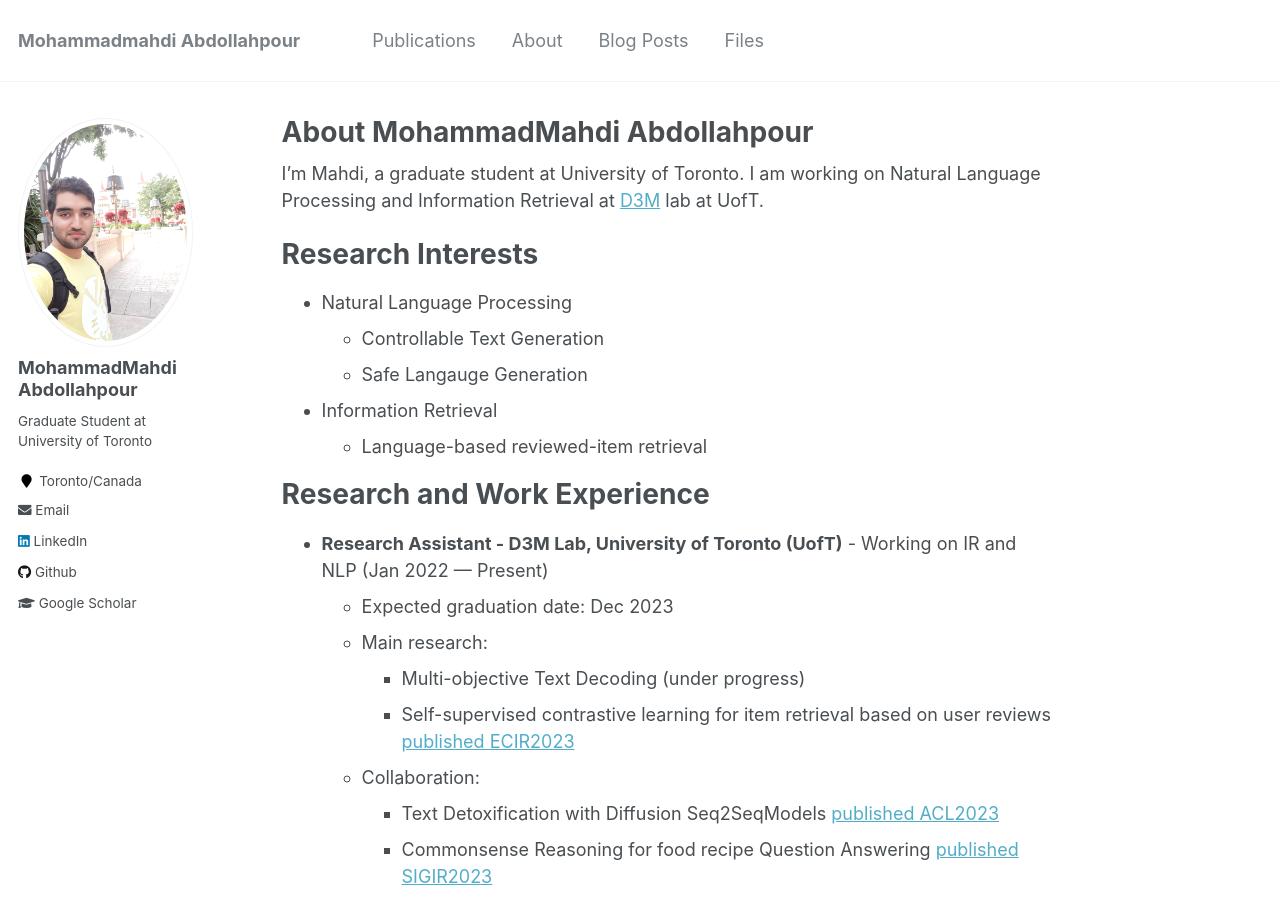
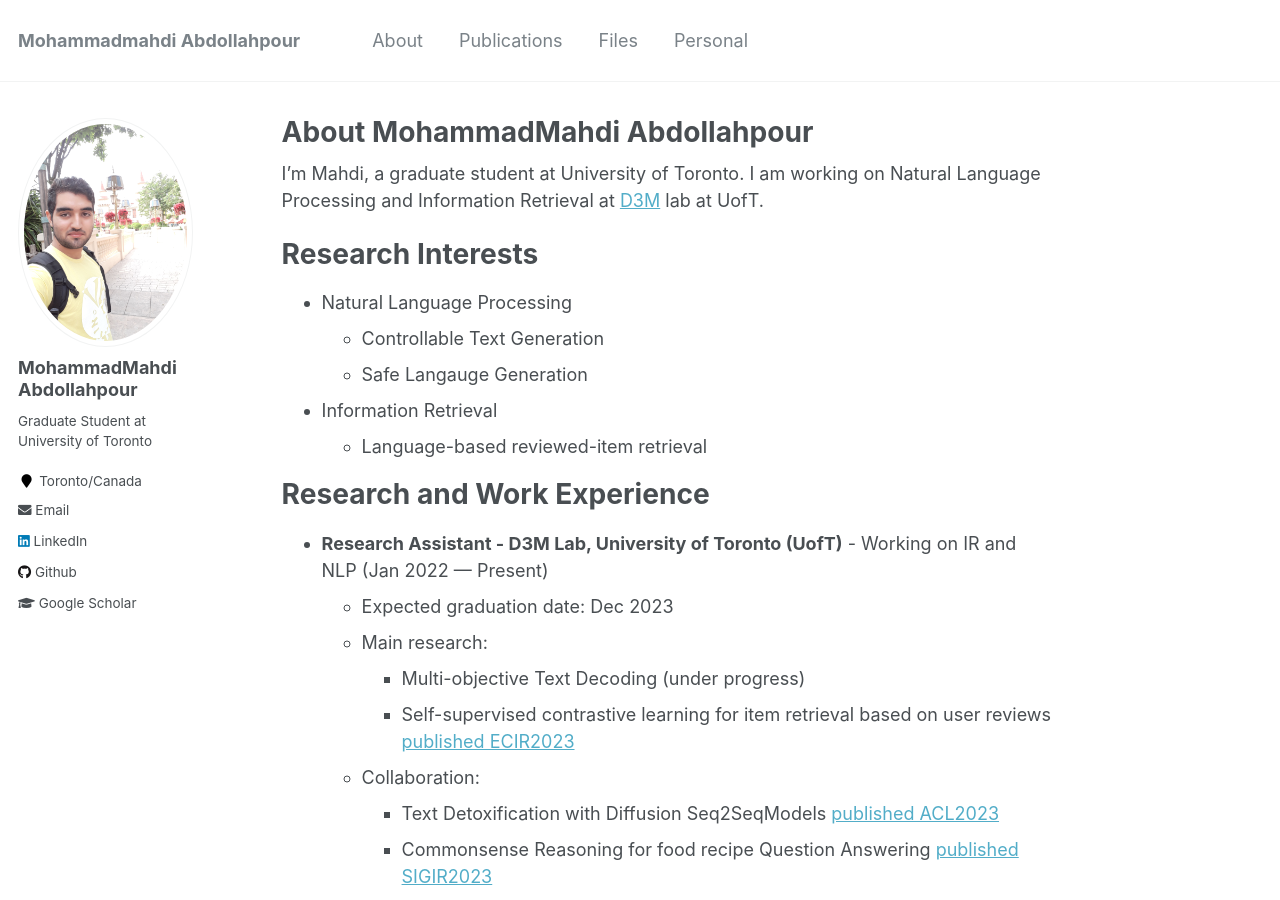
Before and after one commit to mahdiabdollahpour/mahdiabdollahpour.github.io, a Jekyll site: the page built from _pages/about.md, in a window 1280 px wide and 900 px high. Built offline with Jekyll 4.4.1, drawn with Linux system fonts in a browser that asks for light colours.

Commit message:
Update navigation.yml

```diff
--- a/_data/navigation.yml
+++ b/_data/navigation.yml
@@ -1,5 +1,8 @@
 # main links links
 main:
+  - title: "About"
+    url:
+
   - title: "Publications"
     url: /publications/
 
@@ -9,14 +12,13 @@ main:
 #   - title: "Teaching"
 #     url: /teaching/
 
-  - title: "About"
-    url:
+
 
   # - title: "Portfolio"
   #   url: /portfolio/
 
-  - title: "Blog Posts"
-    url: /year-archive/
+  # - title: "Blog Posts"
+  #   url: /year-archive/
 
   # - title: "CV"
   #   url: /cv/
@@ -27,5 +29,8 @@ main:
   - title: "Files"
     url: /FilesView/
 
+  - title: "Personal"
+    url: /personal/
+
   # - title: "Guide"
   #   url: /markdown/
```
